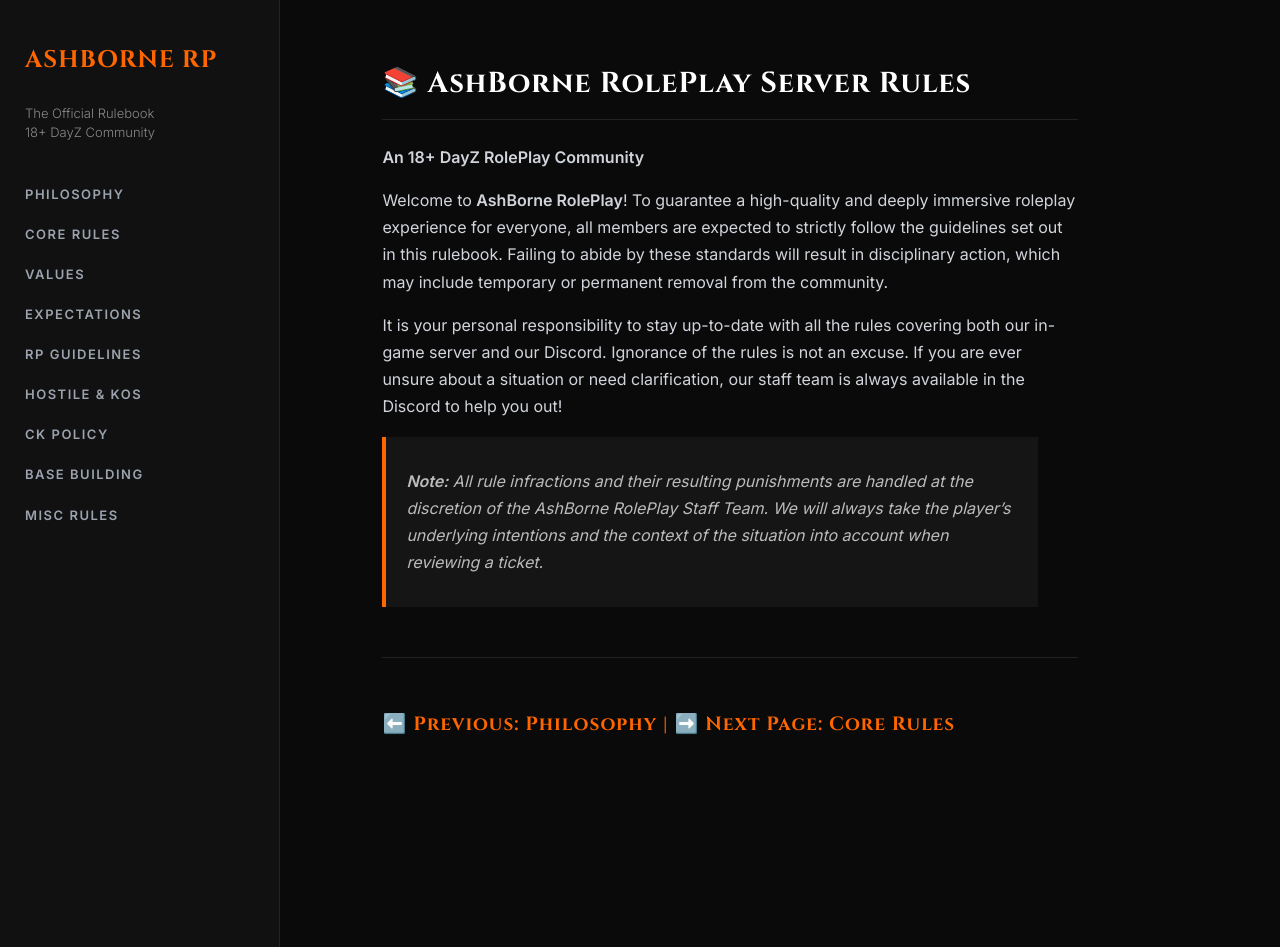
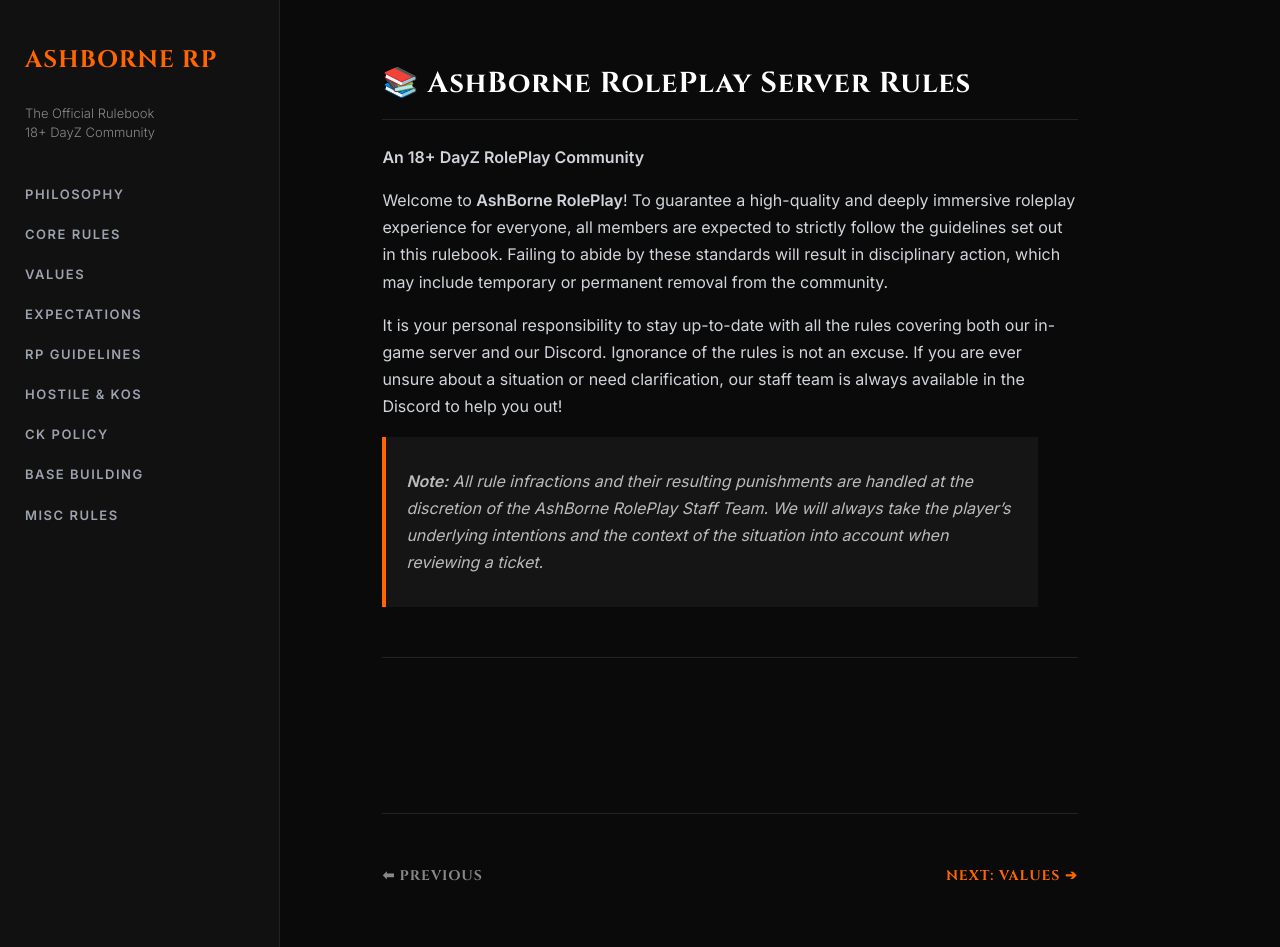
Before and after one commit to AshBorneRP/AshBorne-Rules, a Jekyll site: the page built from general-rules.md, in a window 1280 px wide and 947 px high. Built offline with Jekyll 4.4.1, drawn with Linux system fonts in a browser that asks for light colours; our own code applies the rules of GitHub Pages for plain Markdown files.

Commit message:
Update general-rules.md

```diff
--- a/general-rules.md
+++ b/general-rules.md
@@ -14,4 +14,9 @@ It is your personal responsibility to stay up-to-date with all the rules coverin
 
 ---
 
-### [⬅️ Previous: Philosophy](README.md) | [➡️ Next Page: Core Rules](core-rules.md)
+<br><br>
+<hr>
+<div style="display: flex; justify-content: space-between; font-family: 'Cinzel', serif; font-size: 14px; letter-spacing: 1px;">
+    <a href="./" style="text-decoration: none; color: #888;">⬅ PREVIOUS</a>
+    <a href="community-values" style="text-decoration: none; color: #ff6600;">NEXT: VALUES ➔</a>
+</div>
```
